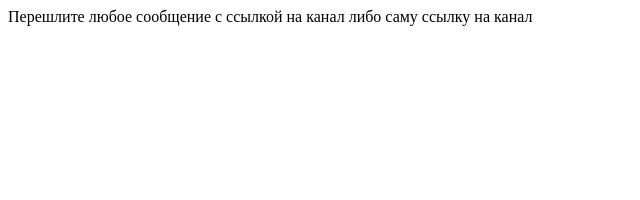
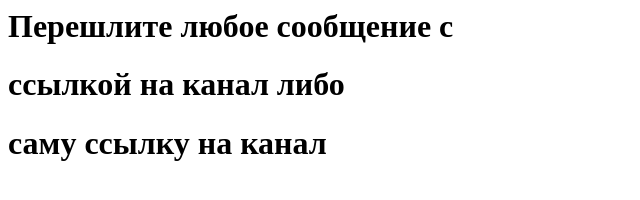
Before and after one commit to gh-repo-files/Plus_subscriber, a plain HTML site: page index.html in a window 1280 px wide. Shown: the whole page, without its empty margins (0-640 px from the left). Drawn offline with Linux system fonts and the light colour scheme.

Commit message:
Update index.html

```diff
--- a/index.html
+++ b/index.html
@@ -1,5 +1,5 @@
 <html>
-  <h>Перешлите любое сообщение с</h>
-  <h>ссылкой на канал либо</h>
-  <h>саму ссылку на канал</h>
+  <h1>Перешлите любое сообщение с</h1>
+  <h1>ссылкой на канал либо</h1>
+  <h1>саму ссылку на канал</h1>
 </html>
```
